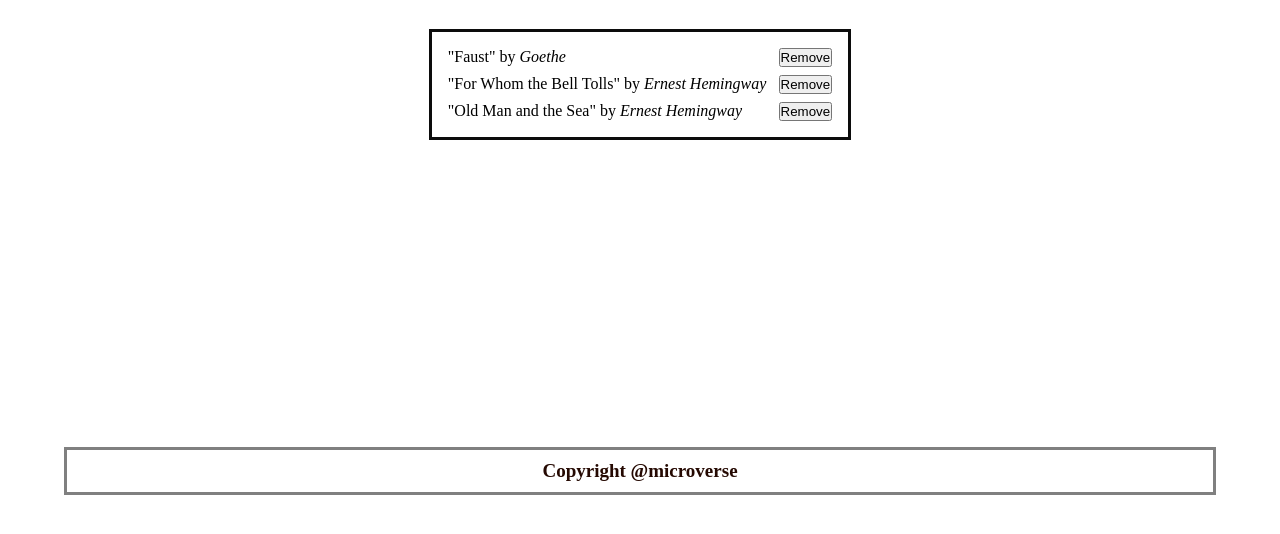
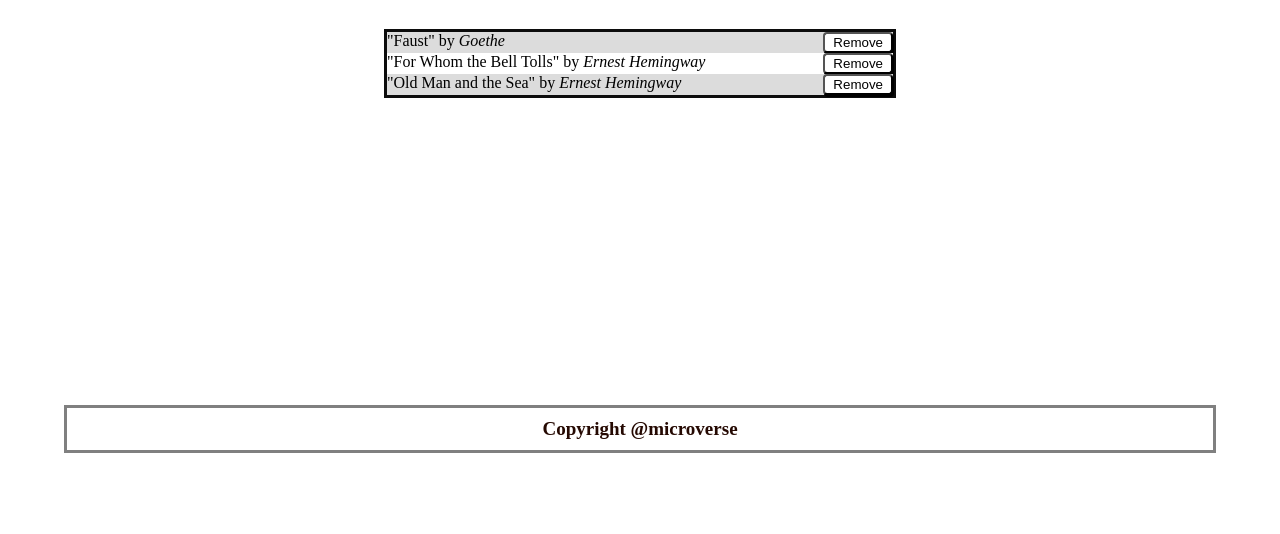
Before and after one commit to shihabrafio/Awesome-Books, a website: page index.html in a window 1280 px wide. Shown: the part 158-692 px from the top of the page. Drawn offline with Linux system fonts and the light colour scheme.

Commit message:
Add color in list item

```diff
--- a/index.html
+++ b/index.html
@@ -24,7 +24,6 @@
         <h1>All Awesome Books</h1>
         <div id="books">
         <div id="list">
-            <!-- dinamically add book title, author and remove button here -->
         </div>
         </div>
       </div>
@@ -47,7 +46,7 @@
               </p>
               <ul>
                   <li>Our Email: <span>aimshihabuddinkhan@gmail.com</span> and <span>yoriyordina7@gmail.com</span></li>
-                  <li>Our Phone : +8801822496430 & +</li>
+                  <li>Our Phone : +8801822496430 & +000XXXXXXXXX</li>
                   <li>Our address: Dhaka,Bangladesh & Ethiopia	</li>
               </ul>
           </div>
--- a/style.css
+++ b/style.css
@@ -91,7 +91,7 @@ a:hover {
 }
 
 #books {
-  width: 33%;
+  width: 40%;
   margin: auto;
   border: 3px solid #0c0c0c;
 }
@@ -107,6 +107,7 @@ form {
   box-shadow: 3px 4px #888;
   width: 10vw;
   min-width: 63px;
+  margin-left: 77%;
 }
 
 .title,
@@ -132,12 +133,11 @@ form {
   color: #250902;
 }
 
-.remove {
+.close {
   padding: 1px 8px;
-  background-color: #d51515;
+  background-color: white;
   box-shadow: 1px 2px;
-  border-radius: 10px;
-  color: #fff;
+  border-radius: 4px;
 }
 
 footer {
@@ -172,18 +172,22 @@ footer {
 }
 
 span {
-  border-bottom: 1px solid green;
-  color: red;
+  border-bottom: 1px solid;
 }
 
 #list {
   display: flex;
   flex-direction: column;
-  gap: 0.5rem;
-  margin: 1rem;
 }
 
-.one-book-list {
+.one-book-list:nth-of-type(even) {
   display: flex;
   justify-content: space-between;
+  background: white;
 }
+
+.one-book-list:nth-of-type(odd) {
+  display: flex;
+  justify-content: space-between;
+  background: gainsboro;
+}
```
